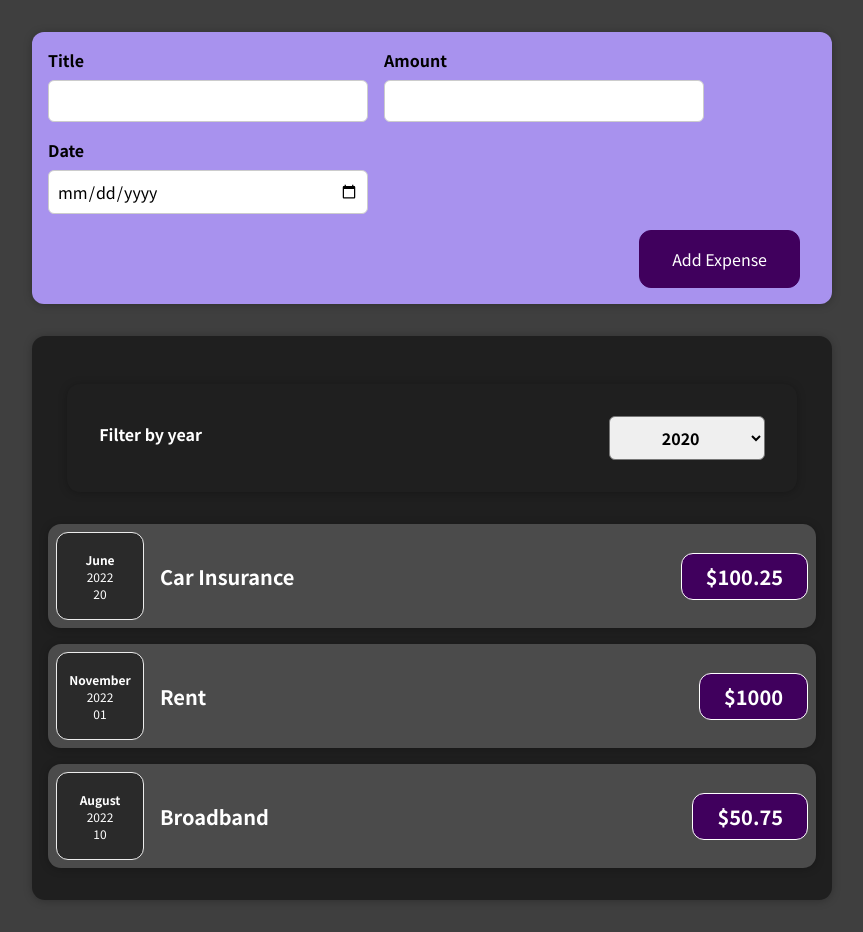
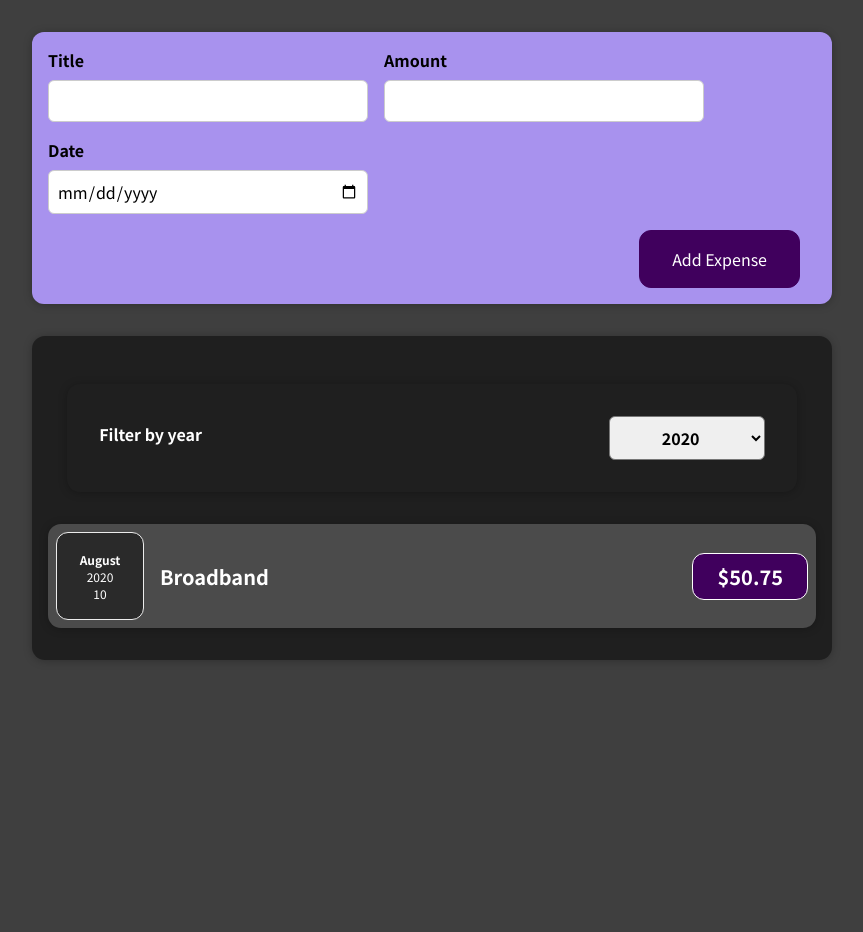
Before and after one commit to ajeetcloud/react-spring-expense-app, a React (Create React App) app in the folder react-app/: page / in a window 1280 px wide. Shown: the whole page, without its empty margins (208-1071 px from the left). After the commit the page ends 800 px from the top, so only its background shows below. Built offline with nearby package versions, Linux system fonts and the light colour scheme.

Commit message:
Added date filtering

```diff
--- a/react-app/src/App.js
+++ b/react-app/src/App.js
@@ -4,8 +4,8 @@ import {useState} from "react";
 
 const staticExpenses = [
     {id: 'e1', title: 'Car Insurance', amount: '100.25', date: new Date(2022, 5, 20)},
-    {id: 'e2', title: 'Rent', amount: '1000', date: new Date(2022, 10, 1)},
-    {id: 'e3', title: 'Broadband', amount: '50.75', date: new Date(2022, 7, 10)},
+    {id: 'e2', title: 'Rent', amount: '1000', date: new Date(2021, 10, 1)},
+    {id: 'e3', title: 'Broadband', amount: '50.75', date: new Date(2020, 7, 10)},
 ];
 
 const App = () => {
--- a/react-app/src/components/Expenses/Expenses.js
+++ b/react-app/src/components/Expenses/Expenses.js
@@ -12,11 +12,14 @@ const Expenses = (props) => {
         setFilterYear(selectedYear);
     };
 
+    const filteredExpenses = props.items
+        .filter(expense => expense.date.getFullYear().toString() === filterYear);
+
     return (
         <div>
             <Card className="expenses">
                 <ExpenseFilter selected={filterYear} onYearChange={filterChangeHandler}></ExpenseFilter>
-                {props.items.map(expense =>
+                {filteredExpenses.map(expense =>
                     <ExpenseItem
                         key={expense.id}
                         title={expense.title}
```
Also changed, not shown: 1 other file (tests, documents, lock files or other folders).
